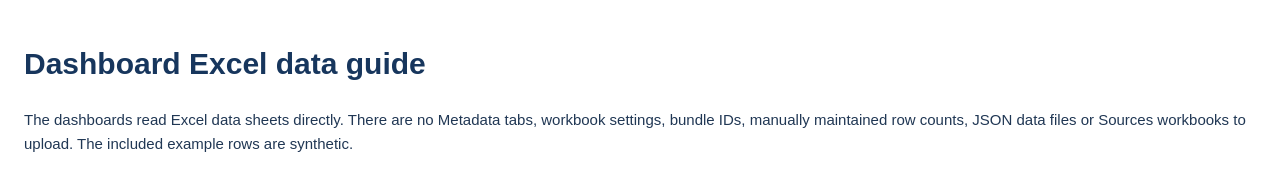
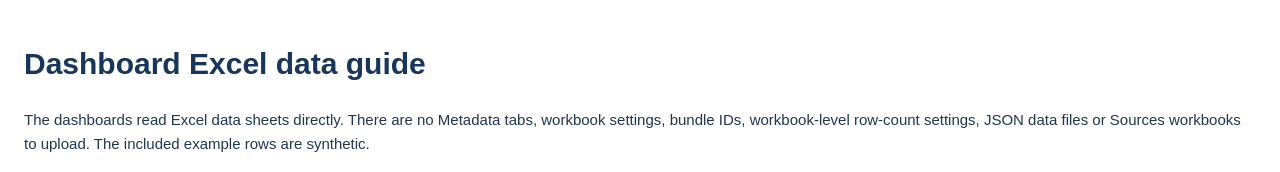
Before and after one commit to bobirrahmatov/lending-analytics, a plain HTML site: page attachments/Data_Guide.html in a window 1280 px wide. Shown: the top 172 px of the page. Drawn offline with Linux system fonts and the light colour scheme.

Commit message:
Clarify removal of workbook-level count settings

```diff
--- a/attachments/Data_Guide.html
+++ b/attachments/Data_Guide.html
@@ -1,6 +1,6 @@
 <!doctype html><html lang="en"><meta charset="utf-8"><meta name="viewport" content="width=device-width"><title>Dashboard Excel data guide</title><style>body{font:15px/1.6 Arial,sans-serif;color:#203754;max-width:1250px;margin:40px auto;padding:0 24px}h1,h2,h3{color:#17365d}table{border-collapse:collapse;width:100%;margin:16px 0 28px}th,td{border:1px solid #d8e2ef;padding:9px;text-align:left;vertical-align:top}th{background:#edf3f9}code{overflow-wrap:anywhere}tr:nth-child(even){background:#f8fafc}.scroll{overflow:auto}li{margin-bottom:12px}</style>
 <h1>Dashboard Excel data guide</h1>
-<p>The dashboards read Excel data sheets directly. There are no Metadata tabs, workbook settings, bundle IDs, manually maintained row counts, JSON data files or Sources workbooks to upload. The included example rows are synthetic.</p>
+<p>The dashboards read Excel data sheets directly. There are no Metadata tabs, workbook settings, bundle IDs, workbook-level row-count settings, JSON data files or Sources workbooks to upload. The included example rows are synthetic.</p>
 <h2>Install this update</h2><ol>
 <li>Upload the matching JavaScript, CSS, images and Data_Guide.html from attachments/ to Confluence attachment page 3845862527. Replace the native HTML macros using pages/. Each Page.js and HTMLPage.js pair must come from this same build. Reload after the upload; hard-refresh if old scripts remain cached.</li>
 <li>Use the new workbooks with data sheets only, or delete Metadata from your existing workbooks. Existing contract-3 underscore headers, including the old PAL_ aliases, remain accepted. Any old Metadata sheet left in a workbook is ignored. The new loader requires no file-level settings or hidden replacement fields.</li>
```
